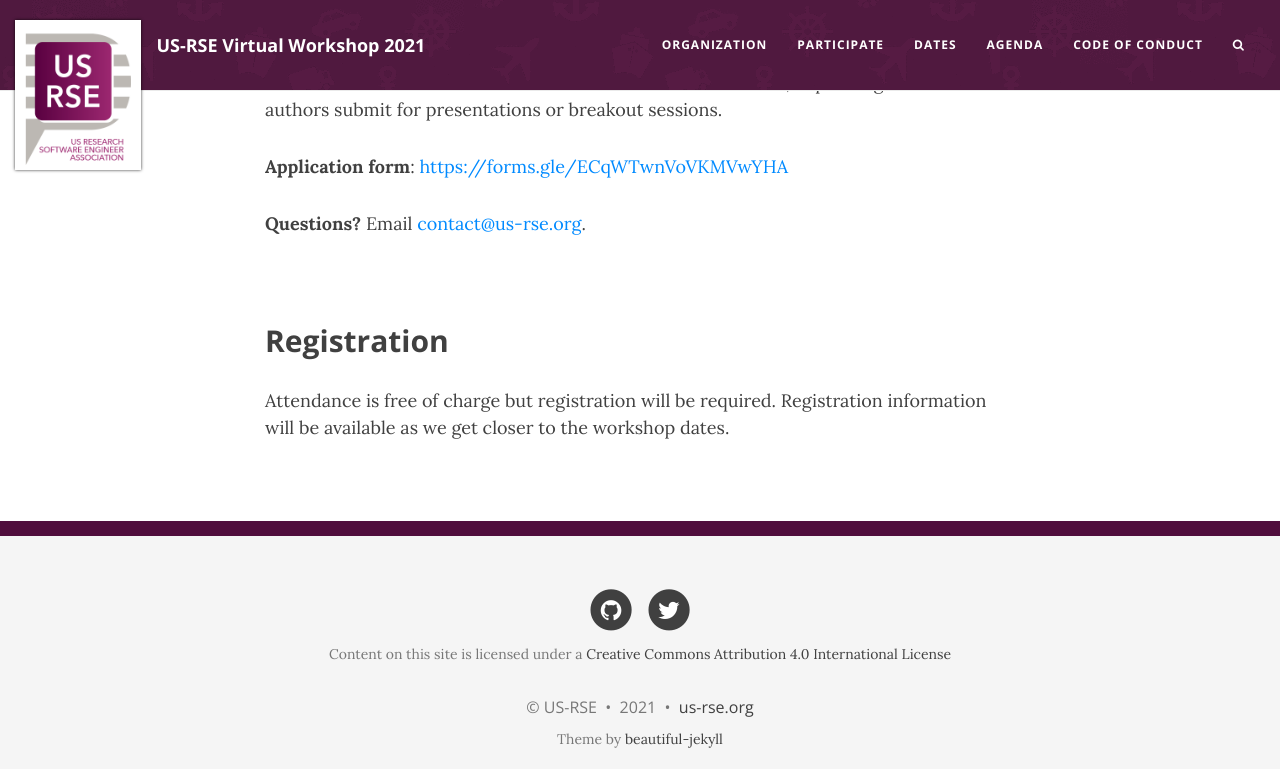
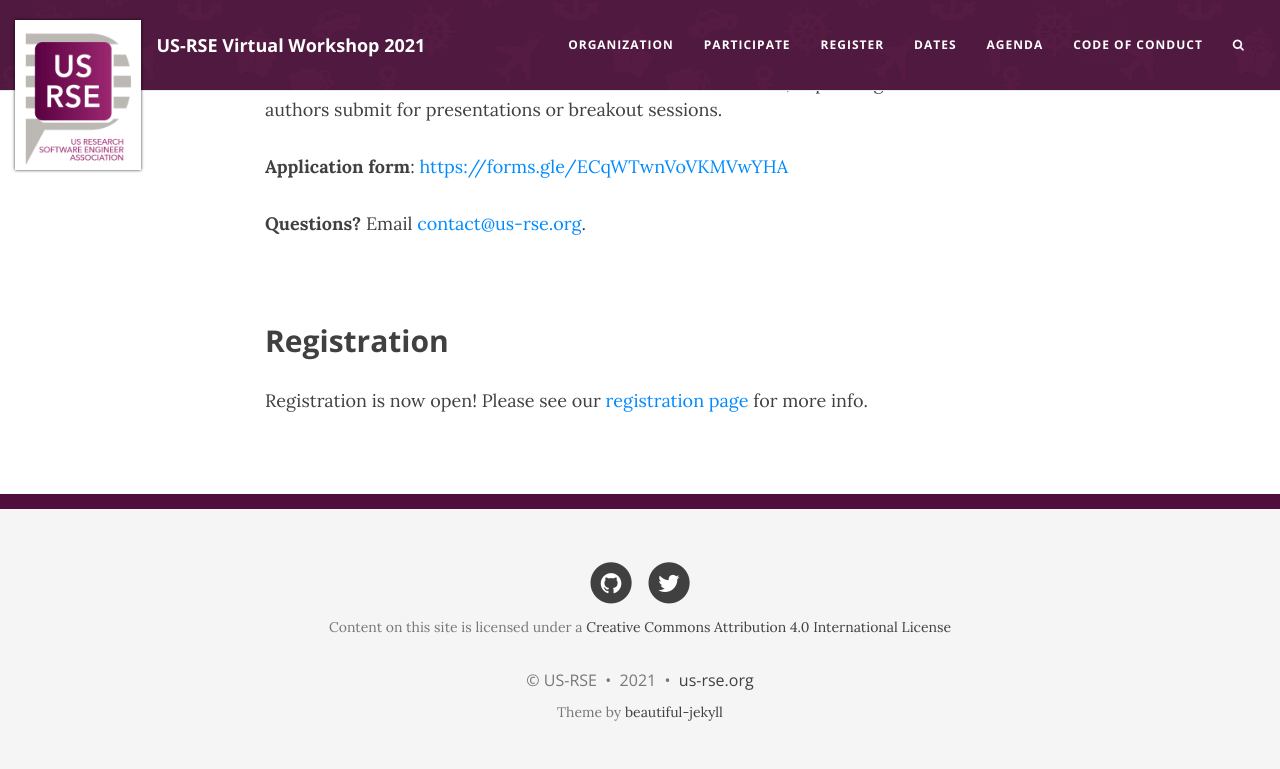
Before and after one commit to USRSE/virtual-workshop-2021, a Jekyll site: the page built from pages/participate.md, in a window 1280 px wide and 900 px high, scrolled down 1357 px, cut to the strip 0-769 px from the top of the window. Built offline with Jekyll 4.4.1, drawn with Linux system fonts in a browser that asks for light colours; nearby versions of some CDN libraries.

Commit message:
Added registration information.

```diff
--- a/_config.yml
+++ b/_config.yml
@@ -32,6 +32,7 @@ navbar-links:
 
   Organization: "organization"
   Participate: "participate"
+  Register: "registration"
   Dates: "dates"
   Agenda: "agenda"
   Code of Conduct: "code-of-conduct"
--- a/pages/participate.md
+++ b/pages/participate.md
@@ -41,4 +41,4 @@ We are looking for reviewers for the 2021 US-RSE Virtual Workshop. If you are in
 <br>
 ## Registration
 
-Attendance is free of charge but registration will be required. Registration information will be available as we get closer to the workshop dates.
+Registration is now open! Please see our [registration page](https://forms.gle/P31PaQykLWqe1MKm8) for more info.
```
Also changed, not shown: index.html (+7 -1 lines), pages/dates.md (+1 -0 lines), pages/registration.md (added, +11 -0 lines).
